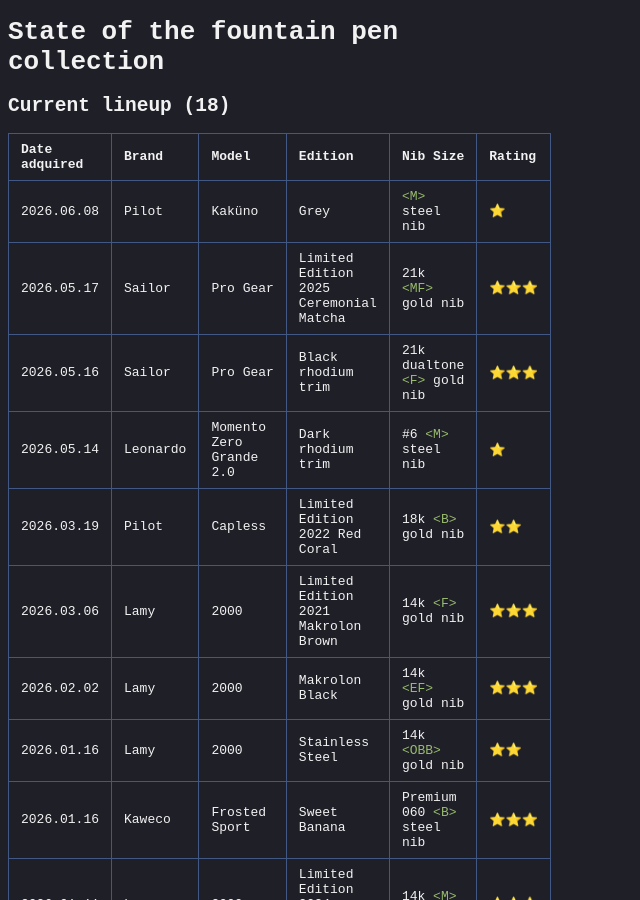
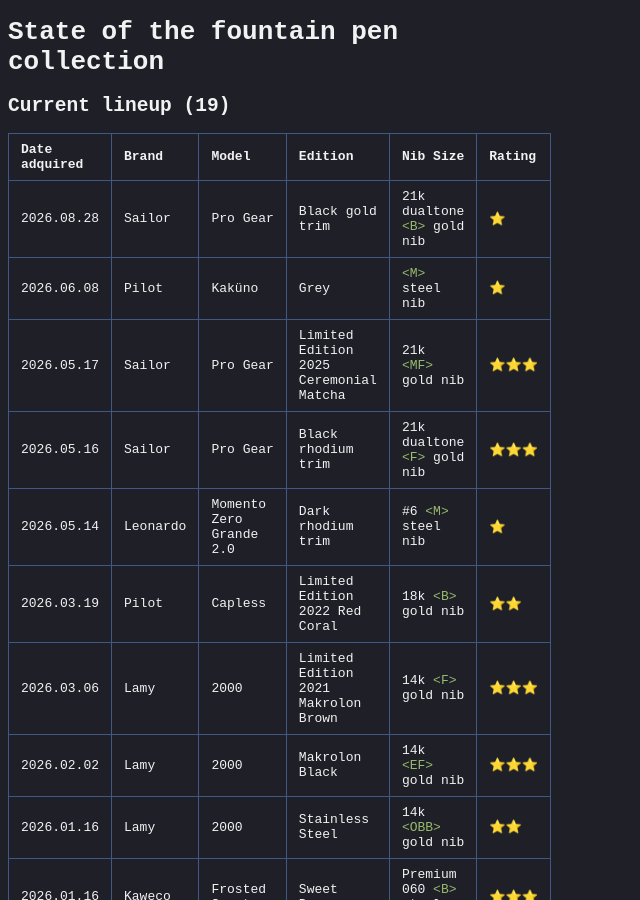
Before and after one commit to s-estay/s-estay.github.io, a Jekyll site: the page built from _posts/2025-12-11-fp-collection.md, in a window 1280 px wide and 900 px high. Shown: the whole window, without its empty margins (0-640 px from the left). Built offline with Jekyll 4.4.1, drawn with Linux system fonts in a browser that asks for light colours.

Commit message:
New pen day

```diff
--- a/_posts/2025-12-11-fp-collection.md
+++ b/_posts/2025-12-11-fp-collection.md
@@ -6,10 +6,11 @@
 tags: [fountain pens]
 ---
 
-## Current lineup (18)
+## Current lineup (19)
 
 | Date adquired | Brand | Model | Edition | Nib Size | Rating |
 | --- | --- | --- | --- | --- | --- |
+| 2026.08.28 | Sailor | Pro Gear | Black gold trim | 21k dualtone `<B>` gold nib | ⭐️ |
 | 2026.06.08 | Pilot | Kaküno | Grey | `<M>` steel nib | ⭐️ |
 | 2026.05.17 | Sailor | Pro Gear | Limited Edition 2025 Ceremonial Matcha | 21k `<MF>` gold nib | ⭐️⭐️⭐️ |
 | 2026.05.16 | Sailor | Pro Gear | Black rhodium trim | 21k dualtone `<F>` gold nib | ⭐️⭐️⭐️ |
```
